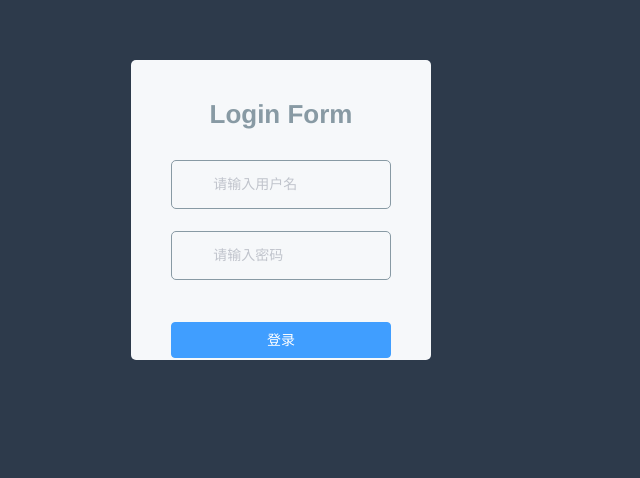
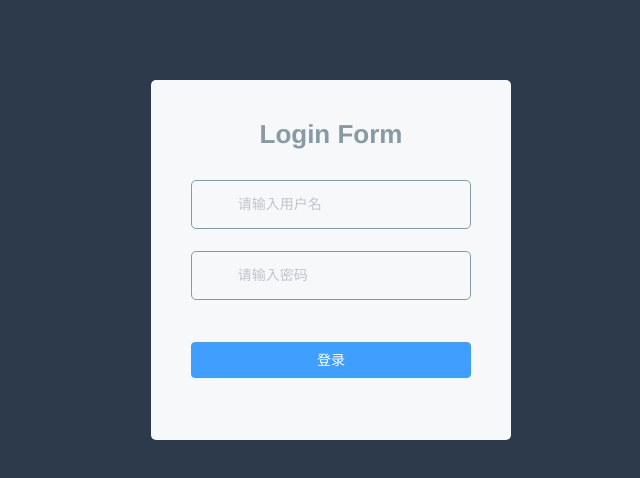
Before and after one commit to lnden/vue-element-admin, a Vue app: page /#/login in a window 1280 px wide. Shown: the part 150-628 px from the top of the page, without its empty margins (319-959 px from the left). Built offline with nearby package versions, Linux system fonts and the light colour scheme.

Commit message:
chang box-sizing

```diff
--- a/src/styles/public/index.scss
+++ b/src/styles/public/index.scss
@@ -3,6 +3,7 @@
 @import 'element-ui';
 @import 'button';
 @import 'sidebar';
+@import 'common';
 
 body {
     height: 100%;
--- a/src/views/login/index.vue
+++ b/src/views/login/index.vue
@@ -100,10 +100,10 @@ $cursor: #fff;
         position: absolute;
         left: 50%;
         top: 50%;
-        margin-left: -190px;
-        margin-top: -190px;
-        width: 300px;
-        height: 300px;
+        margin-left: -170px;
+        margin-top: -170px;
+        width: 360px;
+        height: 360px;
         padding: 40px;
         background:#f6f8fa;
         border-radius:5px;
```
